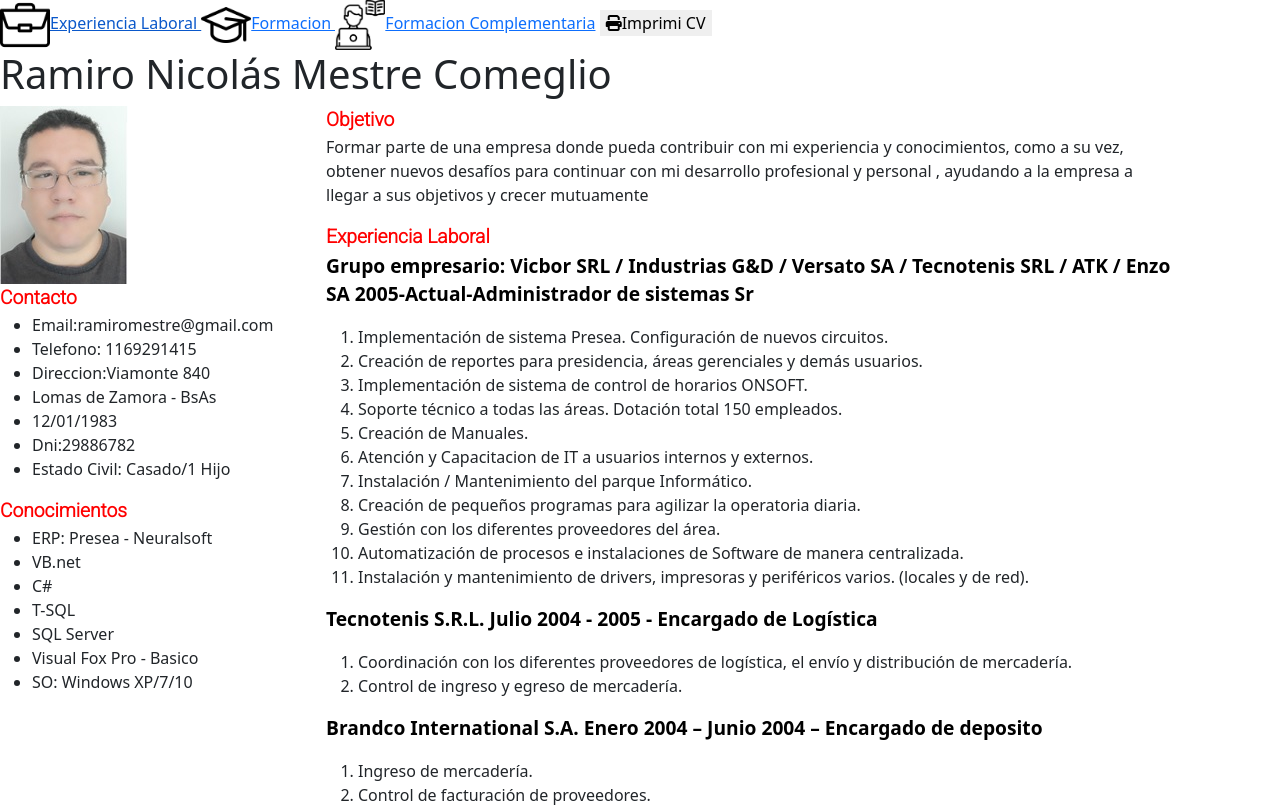
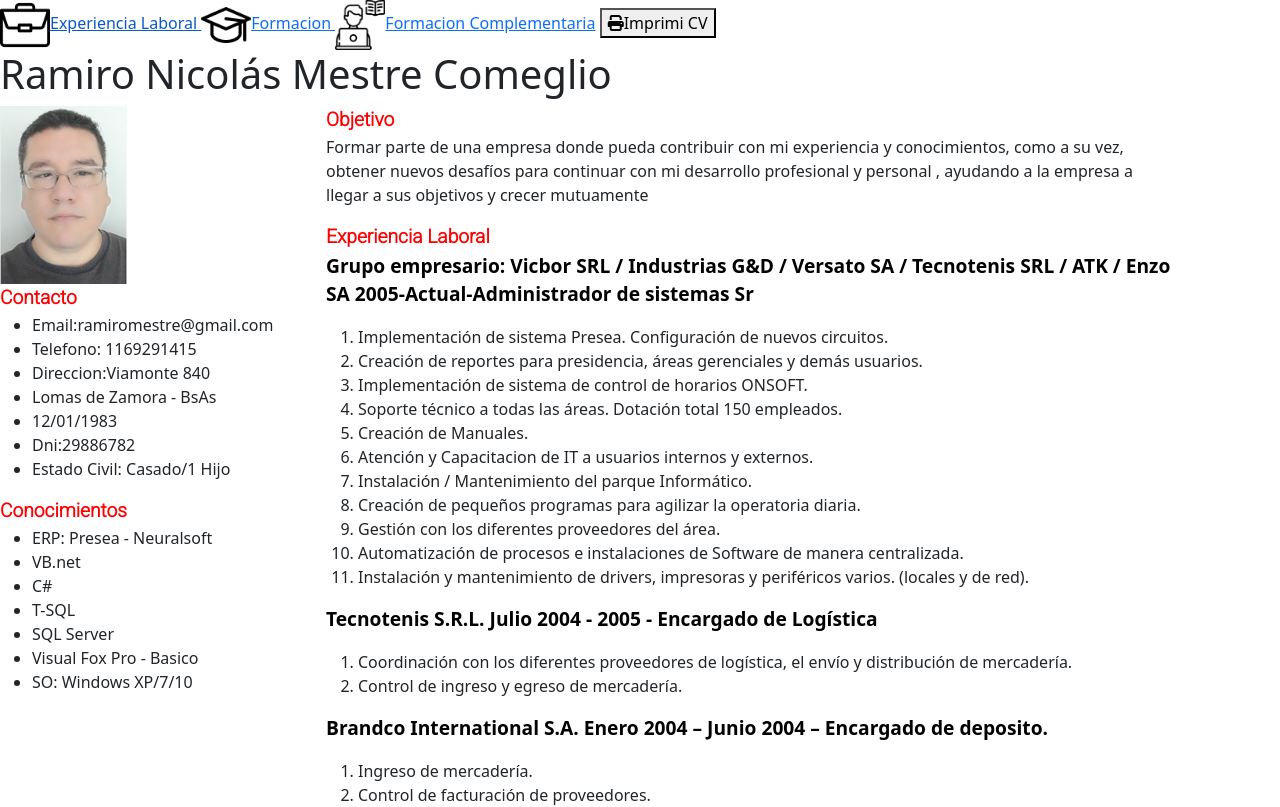
Before and after one commit to ramiromestre1983/cv_ticmas, a plain HTML site: page index.html in a window 1280 px wide. Shown: the top 807 px of the page. Drawn offline with nearby package versions, Linux system fonts and the light colour scheme.

Commit message:
primer commit

```diff
--- a/index.html
+++ b/index.html
@@ -27,7 +27,7 @@
 
             <a href="#formacion_complementaria"><img src="formacion_complementaria.png"class="iconos">Formacion Complementaria</a>
 
-            <button id="boton_imprimir" style="border-radius: 0%; border: 0cap;" ><i class="fa-sharp fa-solid fa-print fa-2"></i></i>Imprimi CV</button>
+            <button id="boton_imprimir" ><i class="fa-sharp fa-solid fa-print fa-2"></i></i>Imprimi CV</button>
 
         </nav>
 
@@ -133,7 +133,7 @@
                         </ol>
                     <p class="titulo3">
                         Brandco International S.A.
-                        Enero 2004 – Junio 2004 – Encargado de deposito
+                        Enero 2004 – Junio 2004 – Encargado de deposito.
                     </p>
                         <ol>
 
```
